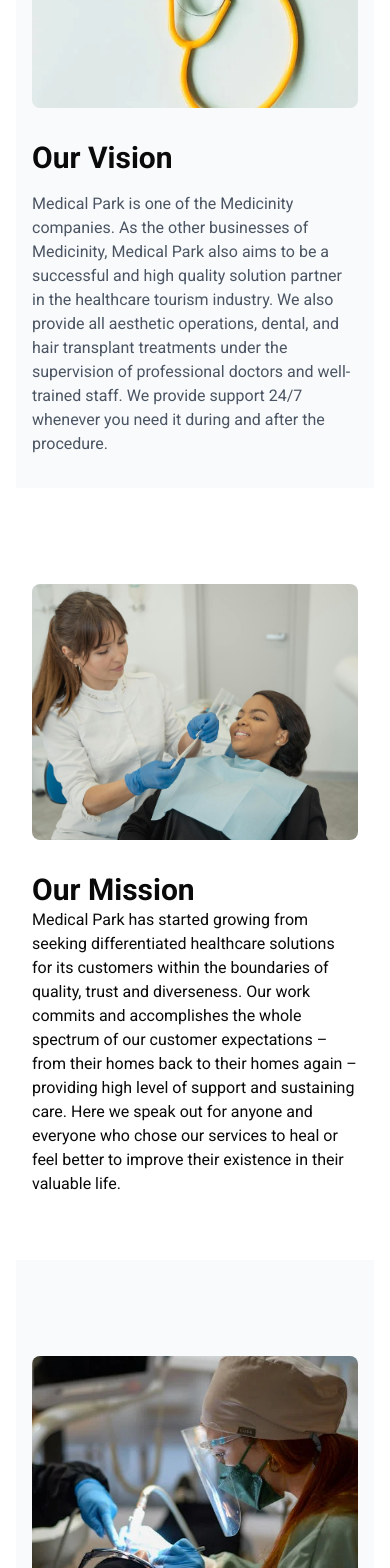
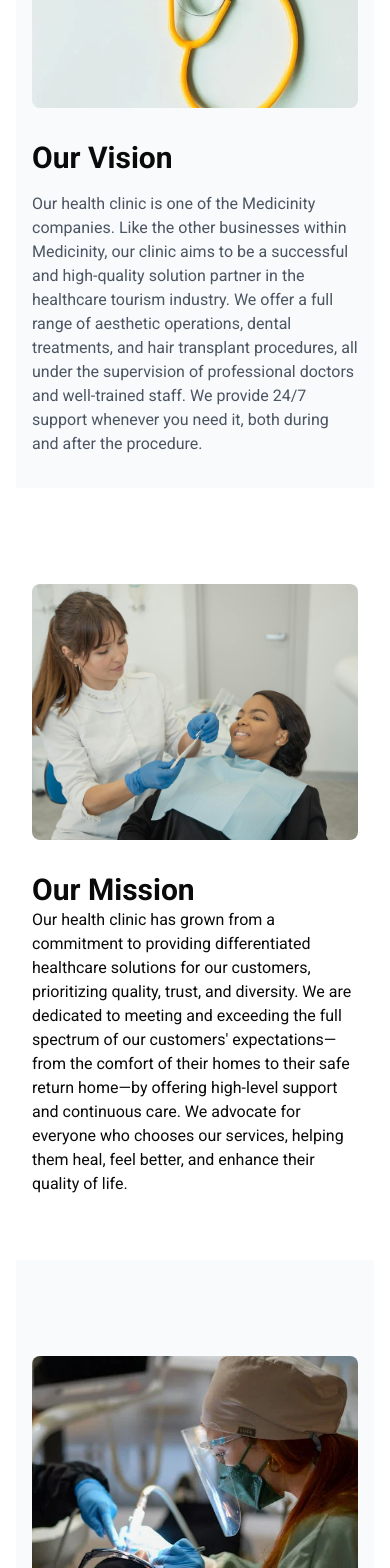
Before and after one commit to akayami001/medical-appoinment-app, a Next.js app: page /about in a window 390 px wide. Shown: the part 432-2000 px from the top of the page. Built offline with nearby package versions, Linux system fonts and the light colour scheme.

Commit message:
about us and contact page text düzelemesi

```diff
--- a/app/about/page.jsx
+++ b/app/about/page.jsx
@@ -14,10 +14,8 @@ const About = () => {
             </h2>
 
             <p className="hidden  text-white/70 md:mt-6 md:block md:text-lg md:leading-relaxed">
-              Medical Park is one of the Medicinity companies. As the other
-              businesses of Medicinity, Medical Park also aims to be a
-              successful and high quality solution partner in the healthcare
-              tourism industry.
+
+              Our health clinic is one of the Medicinity companies. Like the other businesses within Medicinity, our health clinic aims to be a successful and high-quality solution partner in the healthcare tourism industry.
             </p>
 
             <div className="mt-4 sm:mt-8">
@@ -48,13 +46,7 @@ const About = () => {
               <h2 className="text-3xl font-bold sm:text-4xl">Our Vision</h2>
 
               <p className="mt-4 text-gray-600">
-                Medical Park is one of the Medicinity companies. As the other
-                businesses of Medicinity, Medical Park also aims to be a
-                successful and high quality solution partner in the healthcare
-                tourism industry. We also provide all aesthetic operations,
-                dental, and hair transplant treatments under the supervision of
-                professional doctors and well-trained staff. We provide support
-                24/7 whenever you need it during and after the procedure.
+              Our health clinic is one of the Medicinity companies. Like the other businesses within Medicinity, our clinic aims to be a successful and high-quality solution partner in the healthcare tourism industry. We offer a full range of aesthetic operations, dental treatments, and hair transplant procedures, all under the supervision of professional doctors and well-trained staff. We provide 24/7 support whenever you need it, both during and after the procedure.
               </p>
             </div>
           </div>
@@ -77,14 +69,7 @@ const About = () => {
               <h2 className="text-3xl font-bold sm:text-4xl">Our Mission</h2>
 
               <p>
-                Medical Park has started growing from seeking differentiated
-                healthcare solutions for its customers within the boundaries of
-                quality, trust and diverseness. Our work commits and
-                accomplishes the whole spectrum of our customer expectations –
-                from their homes back to their homes again – providing high
-                level of support and sustaining care. Here we speak out for
-                anyone and everyone who chose our services to heal or feel
-                better to improve their existence in their valuable life.
+              Our health clinic has grown from a commitment to providing differentiated healthcare solutions for our customers, prioritizing quality, trust, and diversity. We are dedicated to meeting and exceeding the full spectrum of our customers' expectations—from the comfort of their homes to their safe return home—by offering high-level support and continuous care. We advocate for everyone who chooses our services, helping them heal, feel better, and enhance their quality of life.
               </p>
             </div>
           </div>
@@ -107,14 +92,7 @@ const About = () => {
               <h2 className="text-3xl font-bold sm:text-4xl">Our Culture</h2>
 
               <p>
-                Medical Park strives to create a culture that empowers honest,
-                supportive, and quality variety of healthcare services. We are
-                passionate about our customers and believe that communication
-                and empathy are essential resources for assisting them in
-                realizing their goals. We love how each new customer adds to our
-                culture. We enable our company partners to provide fresh
-                viewpoints and cutting-edge methods to their services, and we
-                consistently assess our clients reasonable expectations.
+              Our health clinic strives to create a culture that empowers honest, supportive, and high-quality healthcare services. We are passionate about our customers and believe that communication and empathy are essential in helping them achieve their health goals. We value how each new customer contributes to our culture. We enable our company partners to bring fresh perspectives and cutting-edge methods to their services, and we consistently assess and meet our clients' reasonable expectations.
               </p>
             </div>
           </div>
@@ -334,7 +312,7 @@ const About = () => {
           </div>
         </div>
       </div> */}
-      <div className="bg-gray-50">
+      <div className="bg-gray-50 hidden">
         <div className="p-8 md:p-12 lg:px-16 lg:py-24">
           <div className="mx-auto max-w-lg text-center">
             <h2 className="text-2xl font-bold text-gray-900 md:text-3xl">
```
Also changed, not shown: app/contact/page.jsx (+12 -17 lines).
